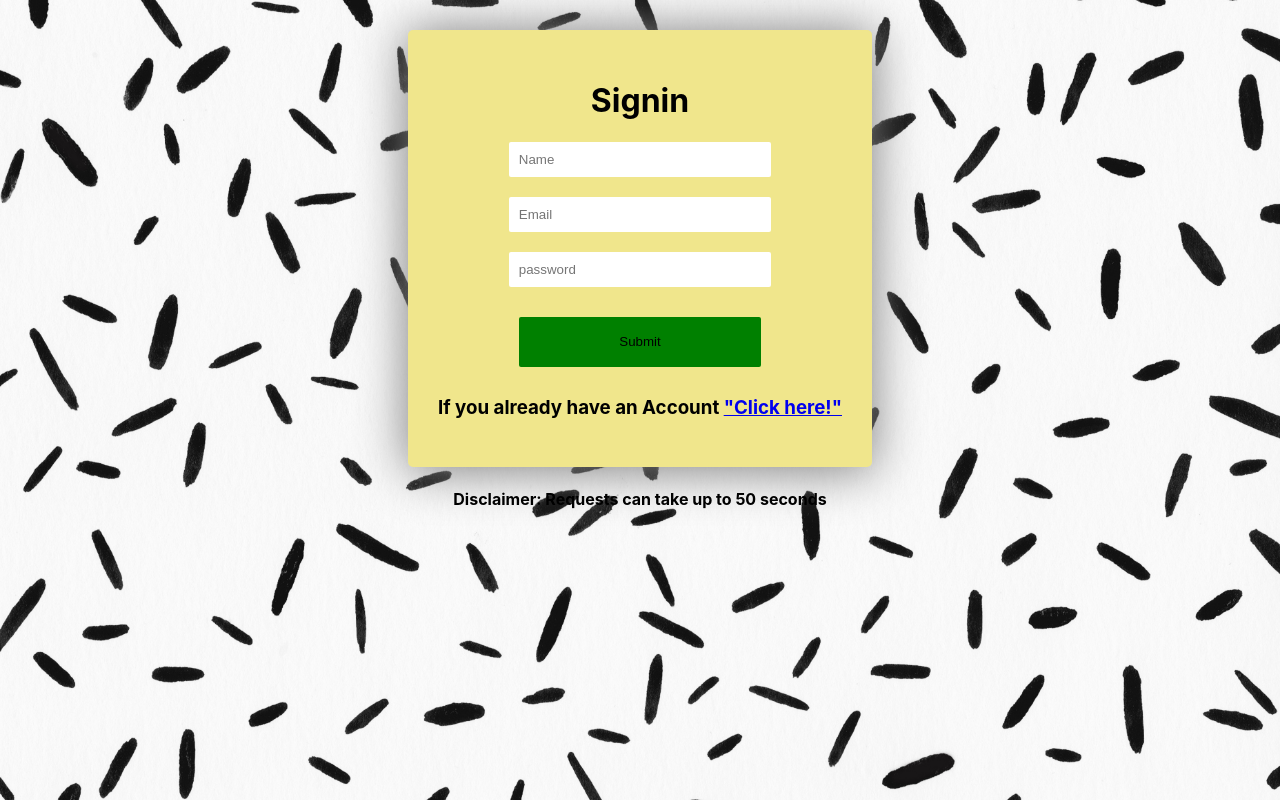
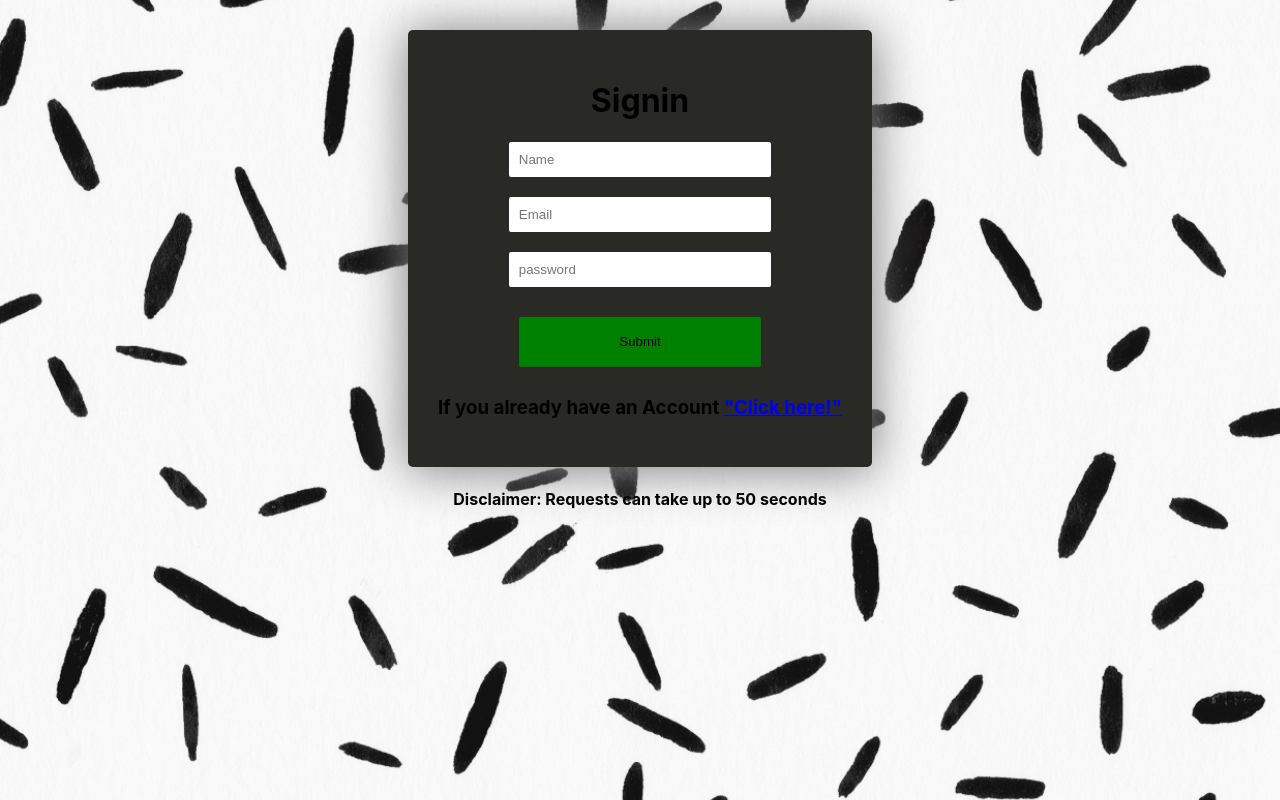
Before and after one commit to AmalFrancisOlakengil/Blog-application-version-0.0.1, a React (Create React App) app in the folder frontend/: page / in a window 1280 px wide. Built offline with nearby package versions, Linux system fonts and the light colour scheme.

Commit message:
tilling conf update

```diff
--- a/frontend/src/blog.css
+++ b/frontend/src/blog.css
@@ -1,10 +1,19 @@
 body{
     display: block;
     background-image: url(Background.jpg);
-    background-position: center;
-    background-repeat: no-repeat;
-    background-size: cover;
-    background-attachment: fixed;
+    background-position: 0 0; /* Starting position of the background */
+    background-repeat: repeat; /* Repeat the image to avoid gaps */
+    background-size: 150%; /* Scale the image to ensure overlap */
+    background-attachment: fixed; /* Keeps background fixed during scrolling */
+    animation: diagonalMove 10s linear infinite; /* Continuous smooth diagonal animation */
+}
+@keyframes diagonalMove {
+    from {
+        background-position: 0 0; /* Start animation */
+    }
+    to {
+        background-position: 100% 100%; /* End at the diagonal edge */
+    }
 }
 
 nav {
--- a/frontend/src/create_blog.css
+++ b/frontend/src/create_blog.css
@@ -6,19 +6,38 @@ html{
     justify-content: center;
     flex-direction: column;
 }
+body {
+    background-image: url(Background.jpg);
+    background-position: 0 0; /* Starting position of the background */
+    background-repeat: repeat; /* Repeat the image to avoid gaps */
+    background-size: 150%; /* Scale the image to ensure overlap */
+    background-attachment: fixed; /* Keeps background fixed during scrolling */
+    animation: diagonalMove 10s linear infinite; /* Continuous smooth diagonal animation */
+}
 
 body {
     margin: 0px; /* Ensure no default margin on the body */
     background-image: url(Background.jpg);
-    background-position: center;
-    background-repeat: no-repeat;
-    background-size: cover;
-    background-attachment: fixed;
+    background-position: 0 0; /* Starting position of the background */
+    background-repeat: repeat; /* Repeat the image to avoid gaps */
+    background-size: 150%; /* Scale the image to ensure overlap */
+    background-attachment: fixed; /* Keeps background fixed during scrolling */
+    animation: diagonalMove 10s linear infinite; /* Continuous smooth diagonal animation */
     display: flex;
     justify-content: center;
     align-items: center; /* Center vertically */
     height: 100vh; /* Full viewport height */
 }
+
+@keyframes diagonalMove {
+    from {
+        background-position: 0 0; /* Start animation */
+    }
+    to {
+        background-position: 100% 100%; /* End at the diagonal edge */
+    }
+}
+
 
 /* Navigation styling */
 nav {
@@ -55,7 +74,7 @@ nav ul li a {
 }
 
 nav ul li:hover {
-    color: orange;
+    color: rgb(249, 185, 67);
 }
 
 /* Form container */
--- a/frontend/src/edit_blog.css
+++ b/frontend/src/edit_blog.css
@@ -13,11 +13,22 @@
 }
 body {
     background-image: url(Background.jpg);
-    background-position: center;
-    background-repeat: no-repeat;
-    background-size: cover;
-    background-attachment: fixed;
+    background-position: 0 0; /* Starting position of the background */
+    background-repeat: repeat; /* Repeat the image to avoid gaps */
+    background-size: 150%; /* Scale the image to ensure overlap */
+    background-attachment: fixed; /* Keeps background fixed during scrolling */
+    animation: diagonalMove 10s linear infinite; /* Continuous smooth diagonal animation */
 }
+
+@keyframes diagonalMove {
+    from {
+        background-position: 0 0; /* Start animation */
+    }
+    to {
+        background-position: 100% 100%; /* End at the diagonal edge */
+    }
+}
+
 .edit-blog form{
     display: flex;
     flex-direction: column;
--- a/frontend/src/login.css
+++ b/frontend/src/login.css
@@ -6,11 +6,22 @@
 }
 body {
     background-image: url(Background.jpg);
-    background-position: center;
-    background-repeat: no-repeat;
-    background-size: cover;
-    background-attachment: fixed;
+    background-position: 0 0; /* Starting position of the background */
+    background-repeat: repeat; /* Repeat the image to avoid gaps */
+    background-size: 150%; /* Scale the image to ensure overlap */
+    background-attachment: fixed; /* Keeps background fixed during scrolling */
+    animation: diagonalMove 10s linear infinite; /* Continuous smooth diagonal animation */
 }
+
+@keyframes diagonalMove {
+    from {
+        background-position: 0 0; /* Start animation */
+    }
+    to {
+        background-position: 100% 100%; /* End at the diagonal edge */
+    }
+}
+
 .login form input{
     padding: 10px;
     width: 100%;
--- a/frontend/src/signin.css
+++ b/frontend/src/signin.css
@@ -30,7 +30,7 @@ body {
 }
 
 .signin{
-    background-color: khaki;
+    background-color: rgb(41, 41, 38);
     padding: 30px;
     border-radius: 5px;
     margin-top: 30px;
```
